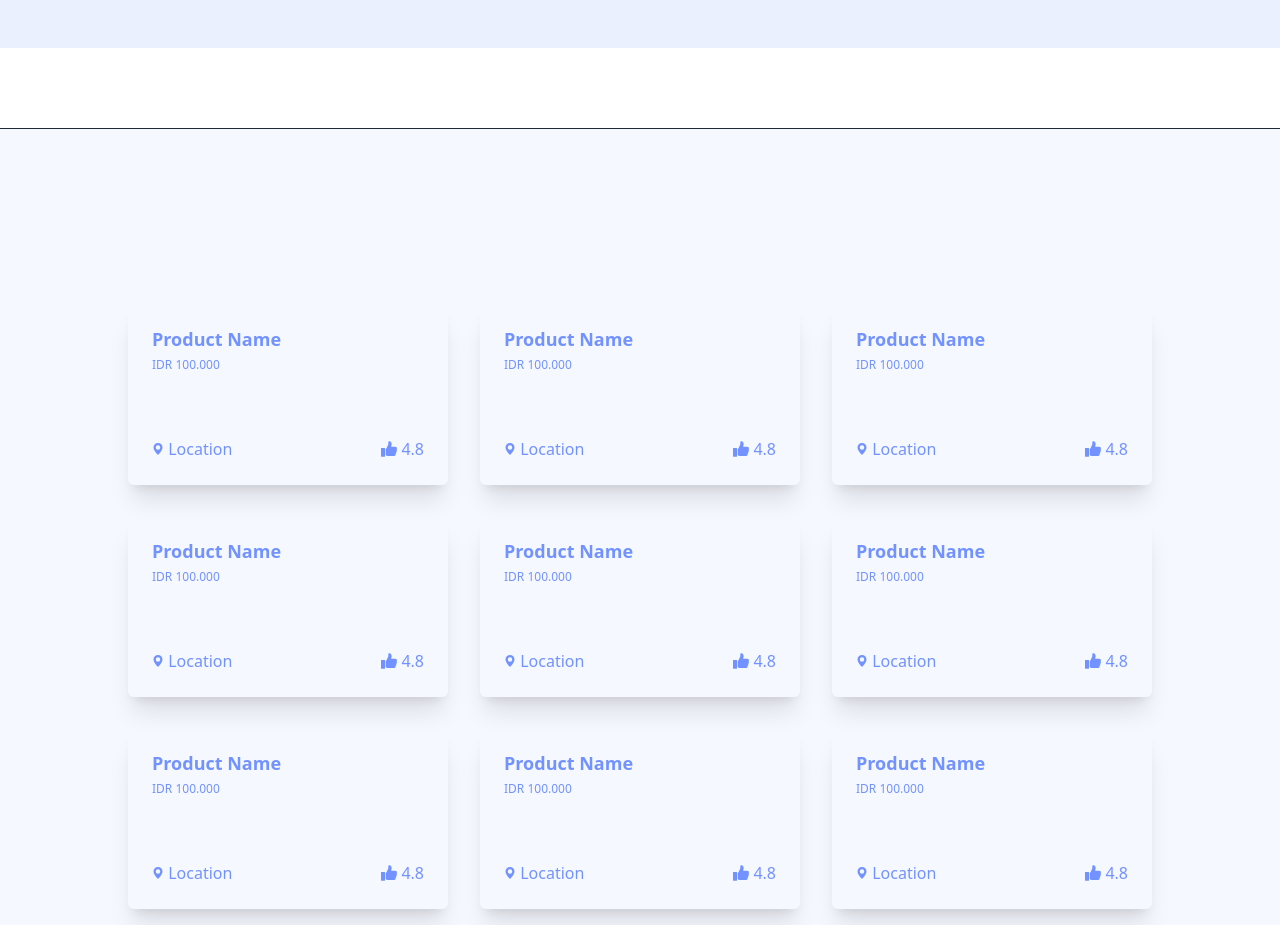
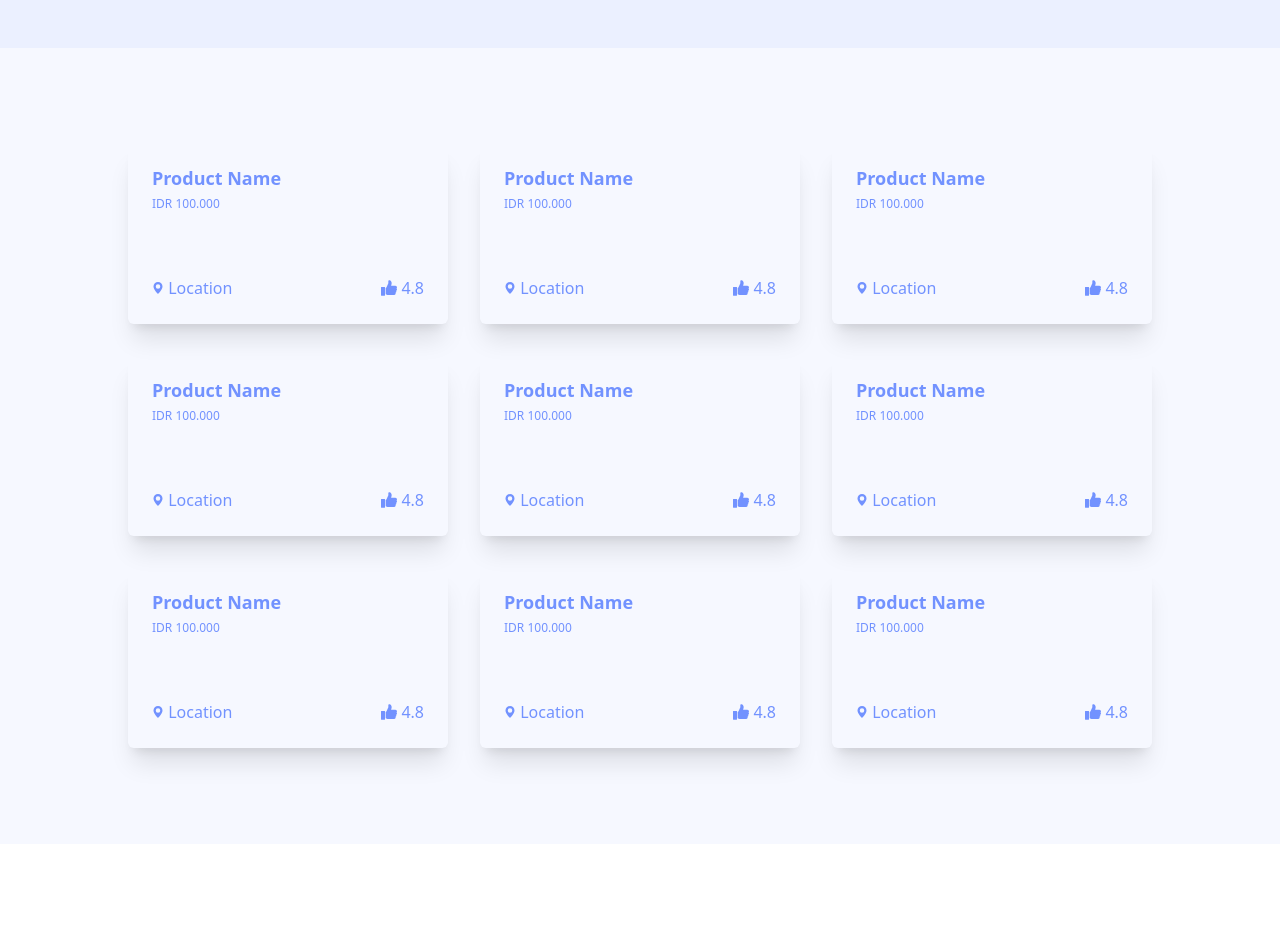
Before and after one commit to reynoldputra/medical-ecommerce, a Nuxt app: page / in a window 1280 px wide. Shown: the part 1000-1925 px from the top of the page. After the commit the page ends 1844 px from the top, so only its background shows below. Built offline with nearby package versions, Linux system fonts and the light colour scheme.

Commit message:
fix: ui bug

```diff
--- a/pages/index.vue
+++ b/pages/index.vue
@@ -3,7 +3,6 @@
     <NavbarView />
     <HomePageview />
     <div class="bg-softblue">
-      <hr class="my-20 border-t-1" />
       <div class="mx-auto max-w-7xl grid grid-cols-3 gap-8 py-24 px-24 sm:px-32">
         <div
           class="group shadow-xl p-6 bg-white hover:bg-hoverblue rounded-md transform active:scale-50 transition-transform"
```
